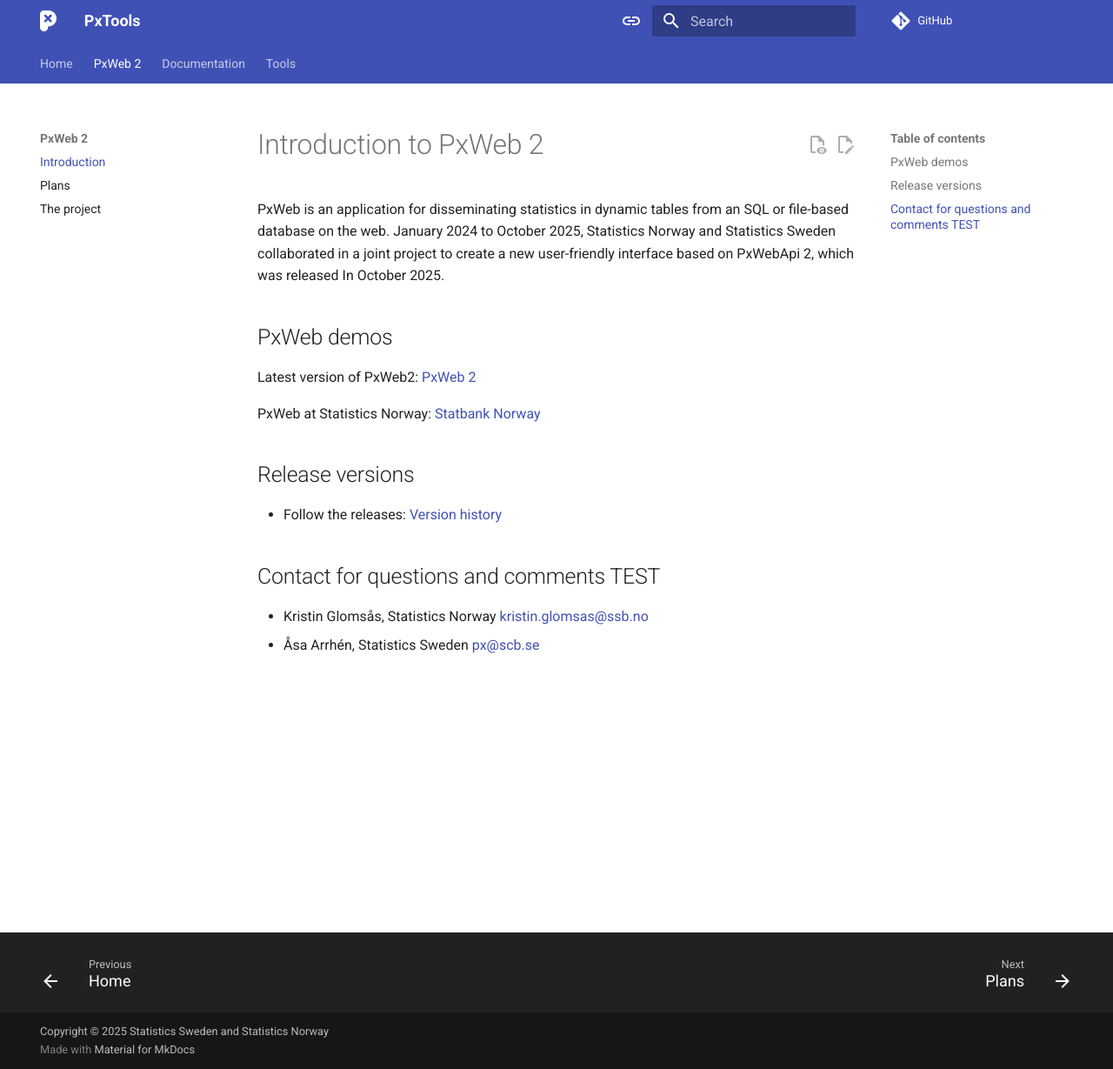
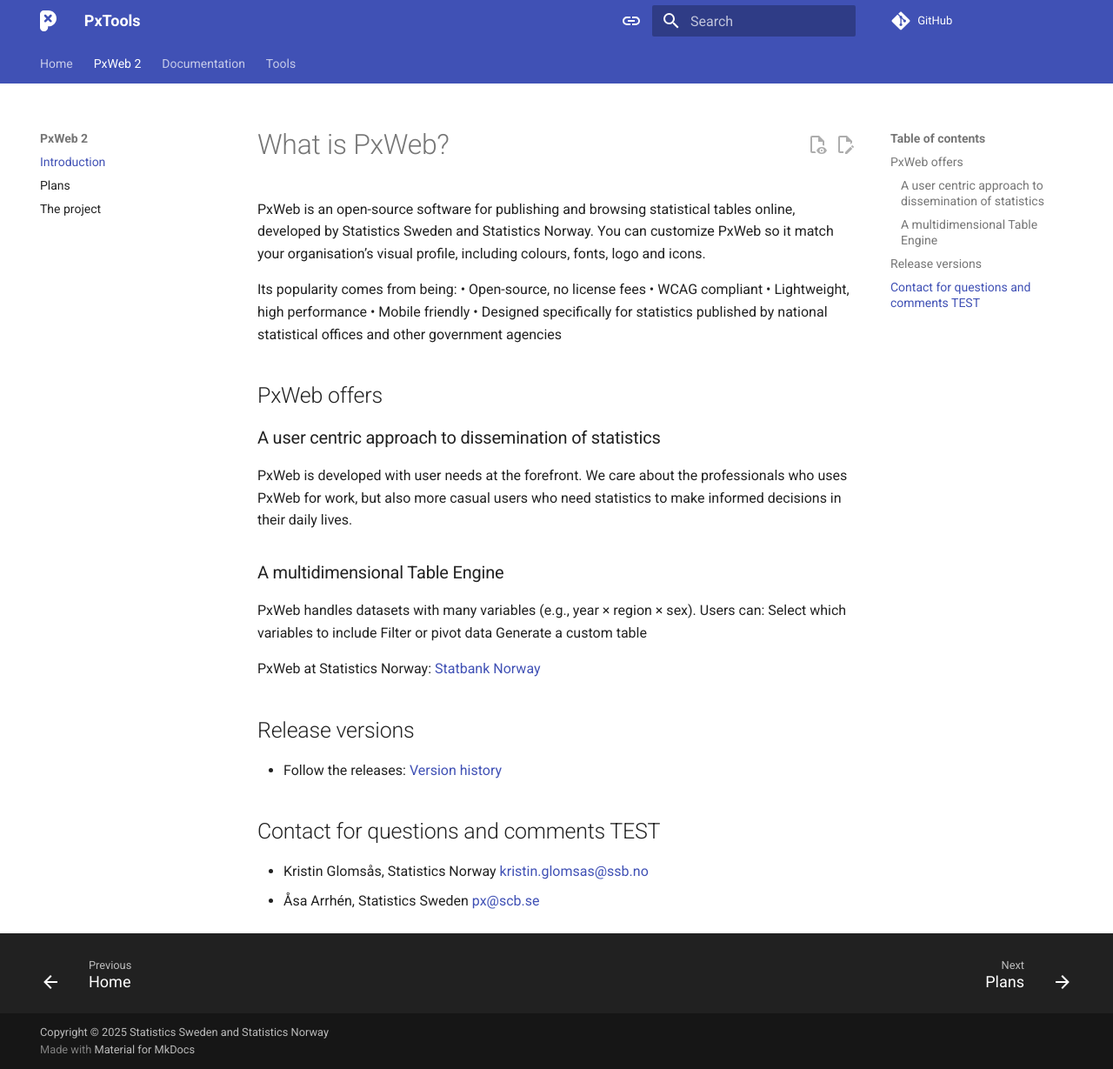
Before and after one commit to PxTools/pxtools.github.io, an MkDocs documentation site: the page built from docs/PxWeb2/project/introduction.md, in a window 1280 px wide and 1229 px high. Shown: the whole window at 87% size. Built offline with MkDocs 1.6.1 and Material for MkDocs 9.7.7, drawn with Linux system fonts in a browser that asks for light colours; comment, search, counter and statistics services are not loaded.

Commit message:
Update introduction.md

```diff
--- a/docs/PxWeb2/project/introduction.md
+++ b/docs/PxWeb2/project/introduction.md
@@ -1,8 +1,23 @@
-# Introduction to PxWeb 2
-PxWeb is an application for disseminating statistics in dynamic tables from an SQL or file-based database on the web. January 2024 to October 2025, Statistics Norway and Statistics Sweden collaborated in a joint project to create a new user-friendly interface based on PxWebApi 2, which was released In October 2025.
+# What is PxWeb?
+PxWeb is an open-source software for publishing and browsing statistical tables online, developed by Statistics Sweden and Statistics Norway.
+You can customize PxWeb so it match your organisation’s visual profile, including colours, fonts, logo and icons.
 
-## PxWeb demos
-Latest version of PxWeb2: [PxWeb 2](https://pxweb2.pages.dev/en/)
+Its popularity comes from being:
+•	Open-source, no license fees
+•	WCAG compliant
+•	Lightweight, high performance
+•	Mobile friendly
+•	Designed specifically for statistics published by national statistical offices and other government agencies
+
+## PxWeb offers
+### A user centric approach to dissemination of statistics
+PxWeb is developed with user needs at the forefront. We care about the professionals who uses PxWeb for work, but also more casual users who need statistics to make informed decisions in their daily lives.
+### A multidimensional Table Engine
+PxWeb handles datasets with many variables (e.g., year × region × sex). Users can:
+Select which variables to include
+Filter or pivot data
+Generate a custom table
+
 
 PxWeb at Statistics Norway: [Statbank Norway](https://www.ssb.no/statbank2/en/)
 
```
